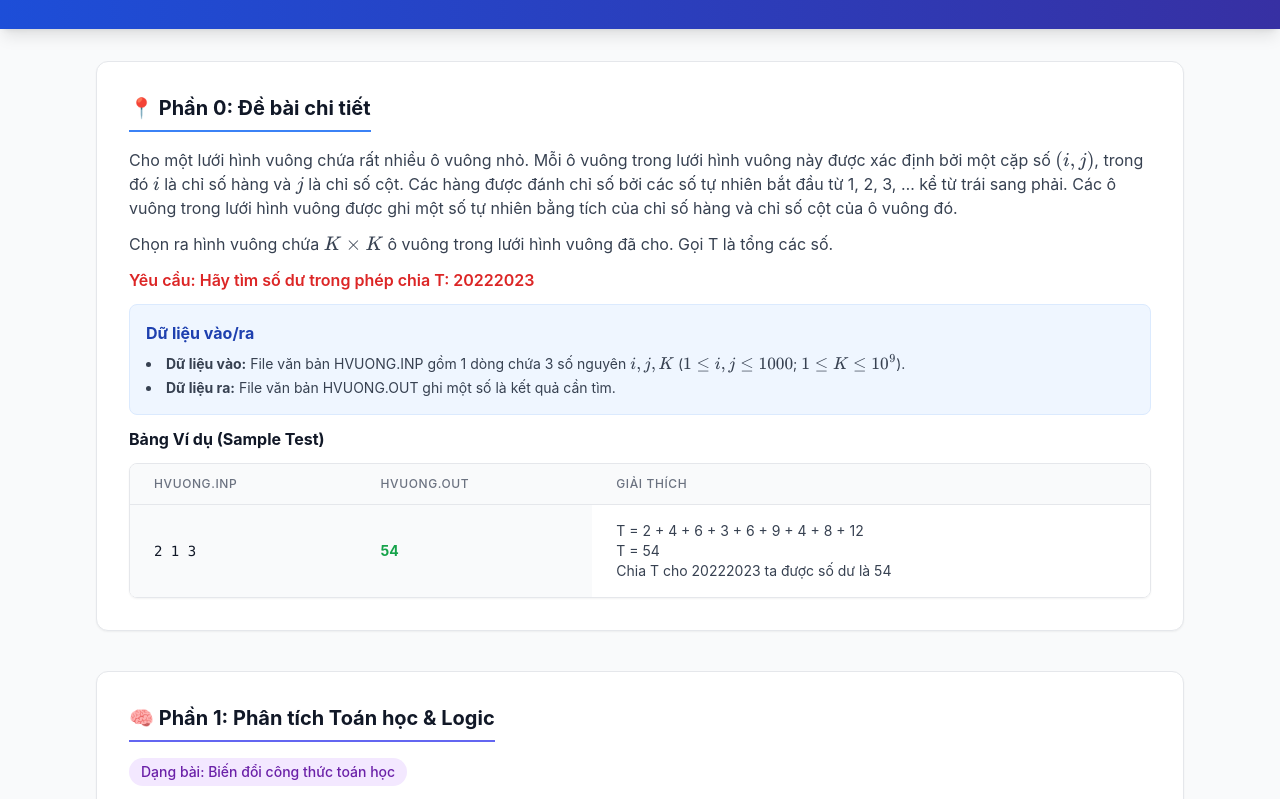
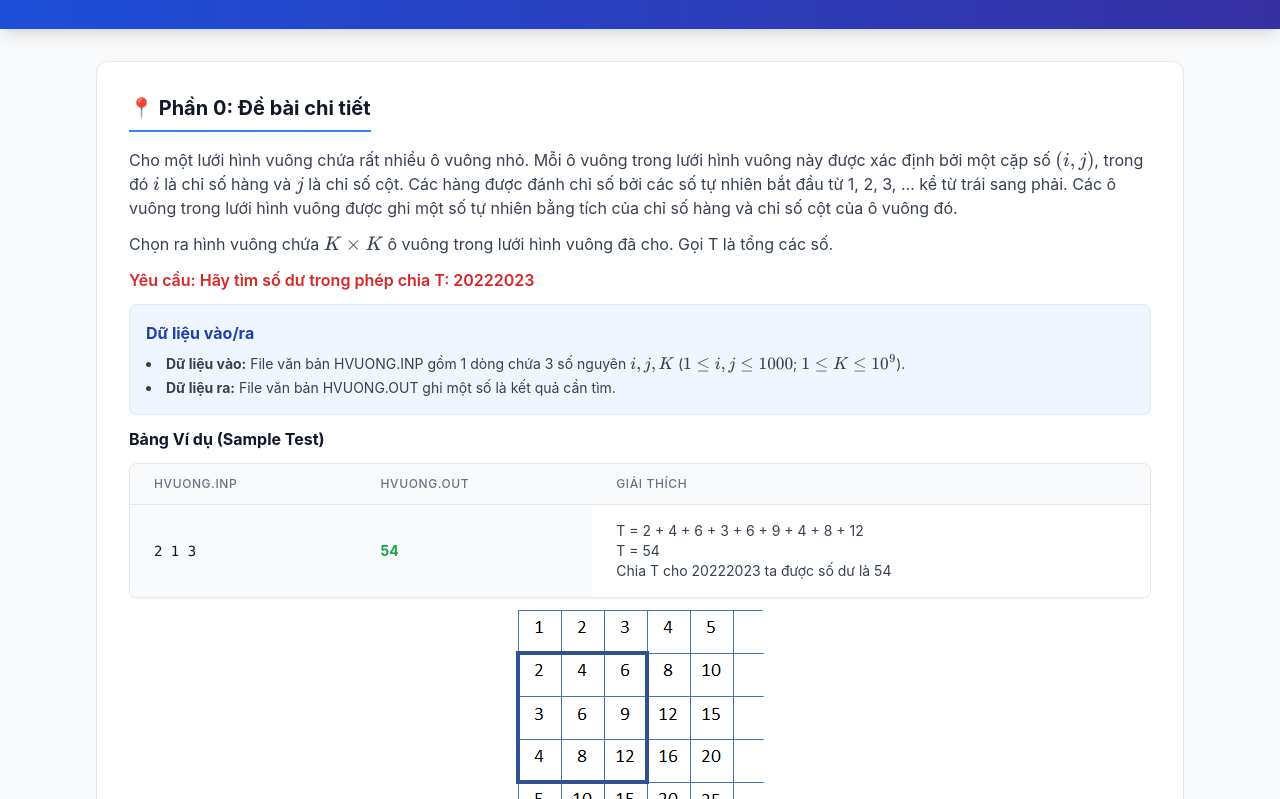
Before and after one commit to hsgtin24-cyber/kho-bai-tap, a plain HTML site: page problems/2/solution.html in a window 1280 px wide. Shown: the part 103-902 px from the top of the page. Drawn offline with nearby package versions, Linux system fonts and the light colour scheme.

Commit message:
Update solution.html

```diff
--- a/problems/2/solution.html
+++ b/problems/2/solution.html
@@ -77,7 +77,10 @@
                             </tr>
                         </tbody>
                     </table>
-                    <img src"hinh.png">
+
+                </div>
+                <div>
+                    <img src="hinh.png" style="display:block; margin:auto;">
                 </div>
             </div>
         </section>
```
